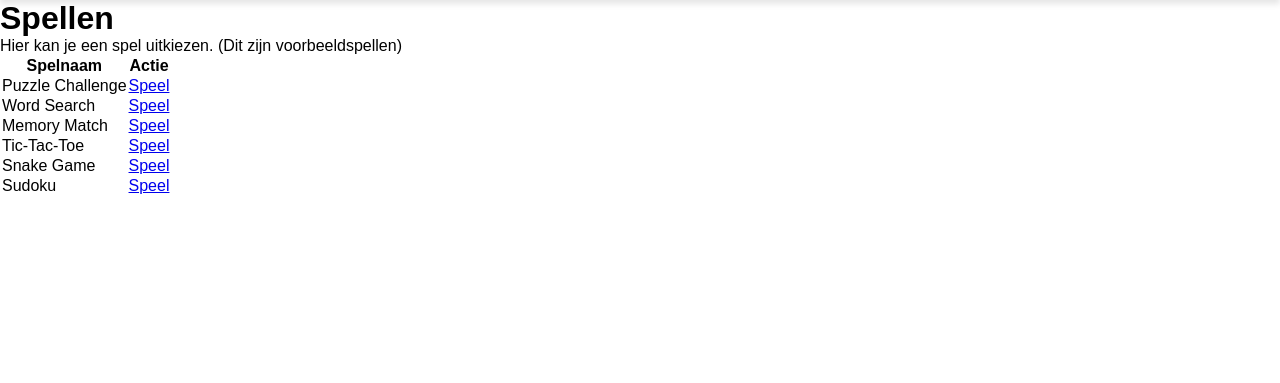
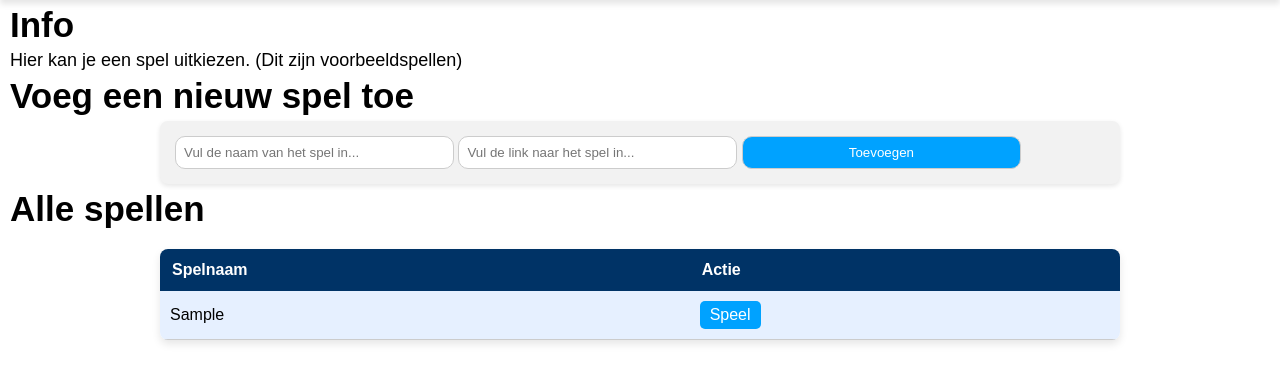
Before and after one commit to robberollez123/ProjectInteractiveWall, a PHP site: page /games.php in a window 1280 px wide. Shown: the part 60-443 px from the top of the page. Run offline with PHP 8.4, Linux system fonts and the light colour scheme; tables that the repository leaves empty or names only in its code hold one stand-in row (values such as "Sample post").

Commit message:
Code aangepast zodat spellen aan database toegevoegd kunnen worden + stijl bijwerken

```diff
--- a/Project/Code/Website/games.php
+++ b/Project/Code/Website/games.php
@@ -5,6 +5,8 @@
     <meta name="viewport" content="width=device-width, initial-scale=1.0">
     <title>Spellen</title>
     <link rel="stylesheet" href="nav.css">
+    <link rel="stylesheet" href="gamesTable.css">
+    <link rel="stylesheet" href="headerStyle.css">
 </head>
 <body>
     <header>
@@ -20,45 +22,60 @@
         </nav>
     </header>
 
-    <h1>Spellen</h1>
+    <h1>Info</h1>
     <p>Hier kan je een spel uitkiezen. (Dit zijn voorbeeldspellen)</p>
 
+    <h1>Voeg een nieuw spel toe</h2>
+
+    <div id="add-game-container">
+        <form action="<?php echo $_SERVER["PHP_SELF"]; ?>" method="post">
+            <input type="text" name="naam" placeholder="Vul de naam van het spel in..." required>
+            <input type="url" name="link" placeholder="Vul de link naar het spel in..." required>
+            <input class="game-button" type="submit" name="submit" value="Toevoegen">
+        </form>
+    </div>
+
+    <?php
+        // Leg verbinding met de database
+        $link = mysqli_connect("localhost", "root", "", "interactivewall") or die("Error: " . mysqli_connect_error());
+
+        // Controleer of het formulier is verzonden
+        if (isset($_POST["submit"])) {
+            // Zorg ervoor dat de velden zijn ingevuld
+            if (!empty($_POST["naam"]) && !empty($_POST["link"])) {
+                // Voorkom SQL-injectie
+                $naam = mysqli_real_escape_string($link, $_POST["naam"]);
+                $spelLink = mysqli_real_escape_string($link, $_POST["link"]);
+
+                // Voer de query uit
+                $query = "INSERT INTO spellen (naam, link) VALUES ('$naam', '$spelLink')";
+                if (mysqli_query($link, $query)) {
+                    echo "<p>Spel succesvol toegevoegd!</p>";
+                } else {
+                    echo "<p>Fout bij toevoegen: " . mysqli_error($link) . "</p>";
+                }
+            }
+        }
+    ?>
+
+    <h1>Alle spellen</h1>
     <!-- Spellen Tabel -->
     <table class="games-table">
-        <thead>
-            <tr>
-                <th>Spelnaam</th>
-                <th>Actie</th>
-            </tr>
-        </thead>
-        <tbody>
-            <tr>
-                <td>Puzzle Challenge</td>
-                <td><a href="https://www.jigsawplanet.com/" class="game-button">Speel</a></td>
-            </tr>
-            <tr>
-                <td>Word Search</td>
-                <td><a href="https://api.razzlepuzzles.com/wordsearch?locale=nl" class="game-button">Speel</a></td>
-            </tr>
-            <tr>
-                <td>Memory Match</td>
-                <td><a href="https://www.memorymatching.com/" class="game-button">Speel</a></td>
-            </tr>
-            <tr>
-                <td>Tic-Tac-Toe</td>
-                <td><a href="https://playtictactoe.org/" class="game-button">Speel</a></td>
-            </tr>
-            <tr>
-                <td>Snake Game</td>
-                <td><a href="https://snake-game.io/" class="game-button">Speel</a></td>
-            </tr>
-            <tr>
-                <td>Sudoku</td>
-                <td><a href="https://sudoku.com/" class="game-button">Speel</a></td>
-            </tr>
-        </tbody>
+        <tr>
+            <th>Spelnaam</th>
+            <th>Actie</th>
+        </tr>
+        <?php
+            $result = mysqli_query($link, "SELECT * FROM spellen");
+
+            while ($record = mysqli_fetch_array($result)) {
+                echo "<tr>
+                        <td>{$record['naam']}</td>
+                        <td><a class='game-button' href=\"$record[link]\">Speel</a></td>
+                     </tr>";
+            }
+
+        ?>
     </table>
-
-    <script src="script.js"></script>
 </body>
 </html>
--- /dev/null
+++ b/Project/Code/Website/gamesTable.css
@@ -0,0 +1,64 @@
+/* Games Table Styling */
+.games-table {
+    width: 75%;
+    margin: 10px auto;
+    border-collapse: collapse;
+    margin-top: 20px;
+    background: #ffffff;
+    border-radius: 8px;
+    overflow: hidden;
+    box-shadow: 0 4px 8px rgba(0, 0, 0, 0.1);
+}
+
+th {
+    padding: 12px;
+    background: #003366;
+    color: white;
+    text-align: left;
+}
+
+tbody tr:nth-child(even) {
+    background: #e6f0ff;
+}
+
+tbody tr:hover {
+    background: #cce0ff;
+}
+
+td {
+    padding: 10px;
+    border-bottom: 1px solid #ccc;
+}
+
+.game-button {
+    display: inline-block;
+    background: #00a2ff;
+    color: white;
+    padding: 5px 10px;
+    border-radius: 5px;
+    text-decoration: none;
+    transition: 0.3s;
+}
+
+.game-button:hover {
+    background: #0069d3;
+    cursor: pointer;
+}
+
+/* Toevoegingssectie */
+#add-game-container {
+    margin: 5px auto;
+    width: 75%;
+    padding: 15px;
+    background: #f2f2f2;
+    border-radius: 8px;
+    box-shadow: 0 2px 5px rgba(0, 0, 0, 0.1);
+}
+
+#add-game-container input {
+    padding: 8px;
+    width: 30%;
+    margin: 5px 5px 0px 0pgx;
+    border: 1px solid #ccc;
+    border-radius: 10px;
+}
--- /dev/null
+++ b/Project/Code/Website/headerStyle.css
@@ -0,0 +1,14 @@
+h1{
+    /*      TOP RIGHT BOTTOM LEFT */
+    margin: 5px 0px 5px 10px;
+    font-size: 35px;
+}
+
+h2{
+    font-size: 23px;
+}
+
+p{
+    margin: 5px 0px 5px 10px;
+    font-size: 18px;
+}
--- a/Project/Code/Website/home.php
+++ b/Project/Code/Website/home.php
@@ -5,6 +5,7 @@
     <meta name="viewport" content="width=device-width, initial-scale=1.0">
     <title>Home</title>
     <link rel="stylesheet" href="nav.css">
+    <link rel="stylesheet" href="headerStyle.css">
 </head>
 <body>
     <header>
@@ -21,6 +22,7 @@
 
     <h1>Welkom op de website van het project 'Interactive Wall'</h1>
 
-    <script src="script.js"></script>
+    <footer>&copy;Vives</footer>
+
 </body>
 </html>
--- a/Project/Code/Website/script.js
+++ b/Project/Code/Website/script.js
@@ -11,30 +11,6 @@ let dataQueue = []; // All received data stored here
 
 let sortByTimeAscending = true; // Track sort order for time
 let sortByDataAscending = true; // Track sort order for received data
-
-// Function to attempt auto-connect to COM7
-async function attemptAutoConnect() {
-    try {
-        // Get the list of available ports
-        const ports = await navigator.serial.getPorts();
-
-        // Try to find COM7 or a port with the name COM7
-        const com7Port = ports.find(p => p.name === "COM7");
-
-        // If COM7 is found, connect to it
-        if (com7Port) {
-            port = com7Port;
-            await port.open({ baudRate: 9600 });
-            connectButton.disabled = true; // Disable the button when connected
-            readSerialData();
-            updateConnectionStatus(true); // Update connection status to "connected"
-        } else {
-            console.log("COM7 not available. Waiting for manual connection.");
-        }
-    } catch (err) {
-        console.error("Auto-connect failed", err);
-    }
-}
 
 // Function to manually connect via button
 connectButton.addEventListener("click", async () => {
```
Also changed, not shown: Project/Code/Website/serialConnection.css (added, +48 -0 lines), Project/Code/Website/serialDataTable.css (added, +83 -0 lines), Project/Code/Website/serialconnection.php (+9 -4 lines).
